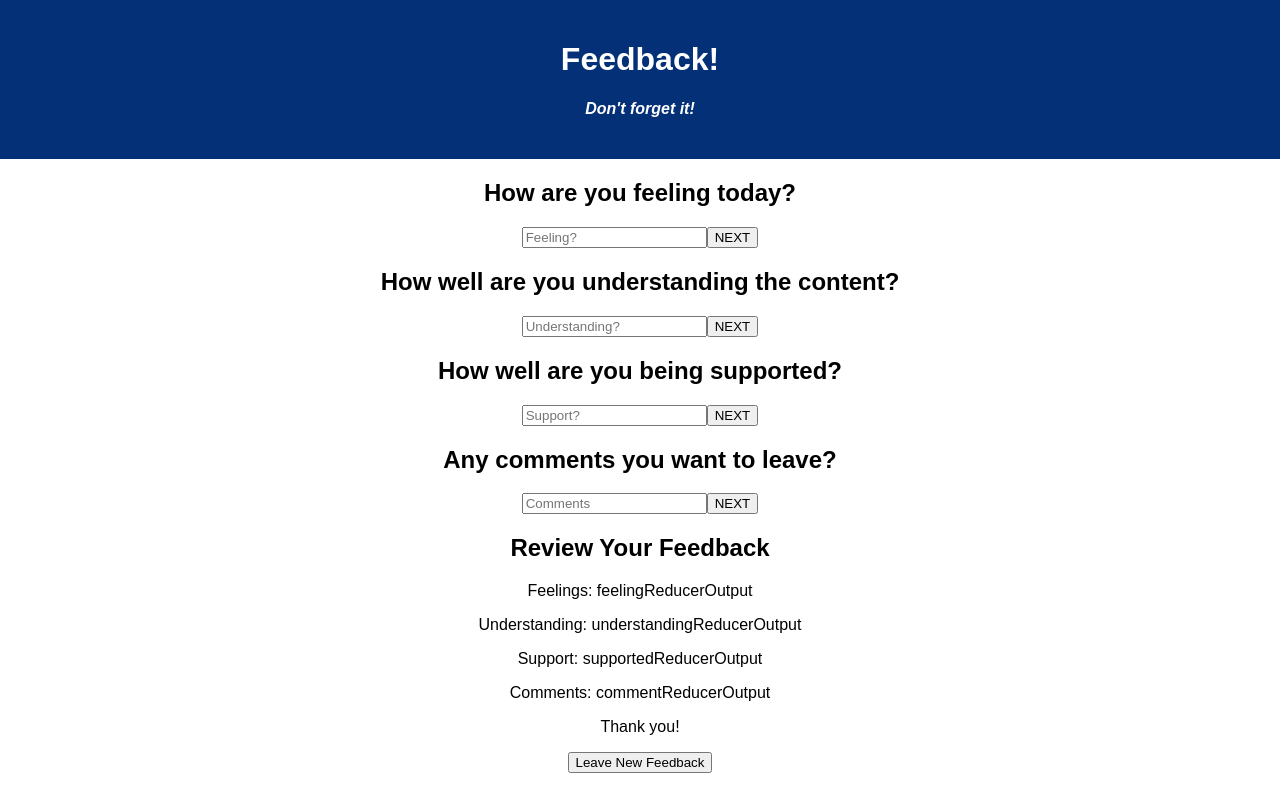
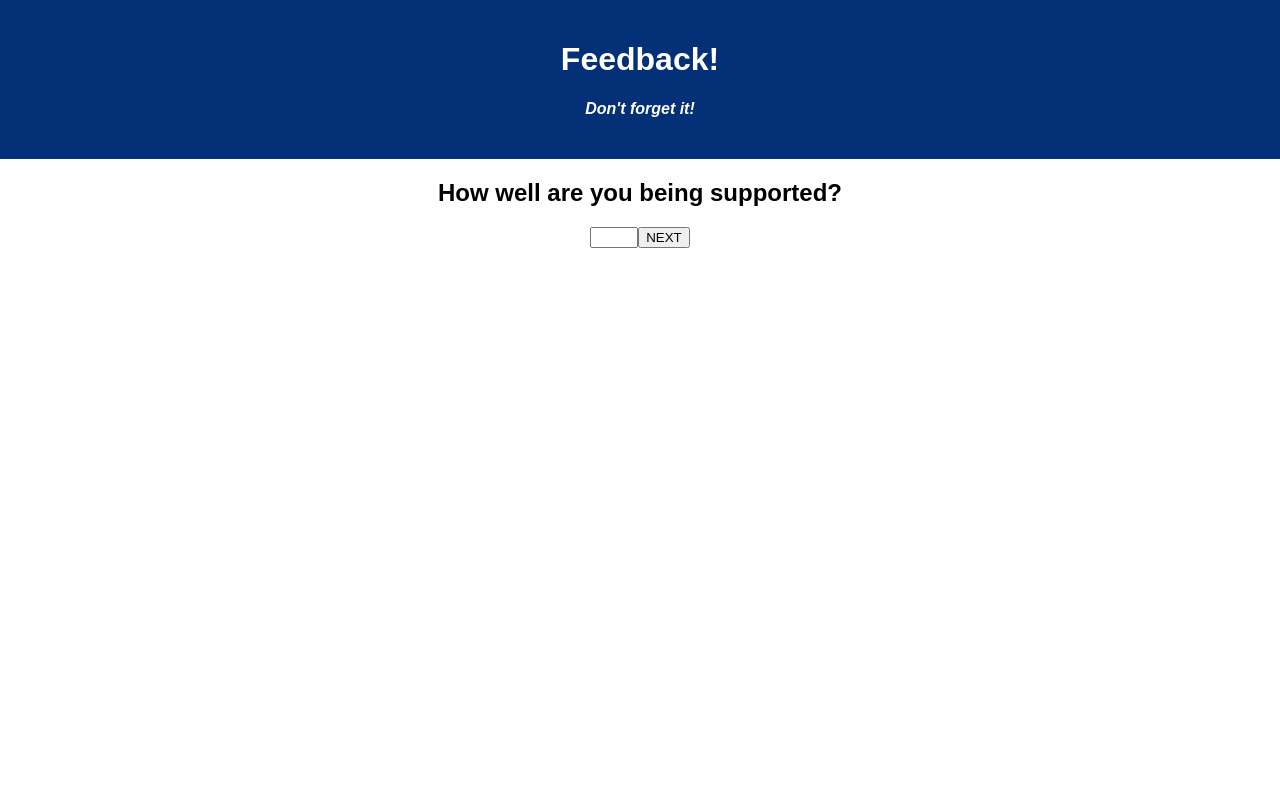
Before and after one commit to JosephMichaelSanchez/weekend-redux-feedback-loop, a React (Create React App) app: page /#/support in a window 1280 px wide. Before the commit this address led to /#/. Built offline with nearby package versions, Linux system fonts and the light colour scheme.

Commit message:
Add min/max for numeric inputs

```diff
--- a/src/components/App/App.jsx
+++ b/src/components/App/App.jsx
@@ -19,12 +19,24 @@ function App() {
           <h1 className='App-title'>Feedback!</h1>
           <h4>Don't forget it!</h4>
         </header>
+        <Route path="/" exact>
           <FeelingItem />
+        </Route>
+        <Route path="/understand" exact>
           <UnderstandingItem />
+        </Route>
+        <Route path="/support" exact>
           <SupportedItem />
+        </Route>
+        <Route path="/comment" exact>
           <CommentItem />
+        </Route>
+        <Route path="/review" exact>
           <ReviewItem />
+        </Route>
+        <Route path="/review" exact>
           <SuccessItem />
+        </Route>
 
 
       </div>
--- a/src/components/FeelingItem/FeelingItem.jsx
+++ b/src/components/FeelingItem/FeelingItem.jsx
@@ -7,7 +7,7 @@ function FeelingItem() {
     return (
         <>
             <h2>How are you feeling today?</h2>
-            <input required type="number" placeholder='Feeling?'/><button>NEXT</button>
+            <input min={1} max={5} required type="number"/><button>NEXT</button>
         </>
     )
 
--- a/src/components/SupportedItem/SupportedItem.jsx
+++ b/src/components/SupportedItem/SupportedItem.jsx
@@ -6,7 +6,7 @@ function SupportedItem() {
 
         <>
             <h2>How well are you being supported?</h2>
-            <input required type="number" placeholder="Support?" /><button>NEXT</button>
+            <input min={1} max={5} required type="number"/><button>NEXT</button>
 
         </>
 
--- a/src/components/UnderstandingItem/UnderstandingItem.jsx
+++ b/src/components/UnderstandingItem/UnderstandingItem.jsx
@@ -5,7 +5,7 @@ function UnderstandingItem() {
     return (
         <>
             <h2>How well are you understanding the content?</h2>
-            <input required type="number" placeholder="Understanding?" /><button>NEXT</button>
+            <input min={1} max={5} required type="number"/><button>NEXT</button>
         </>
 
 
```
Lines whose indentation alone changed are shown as unchanged.
